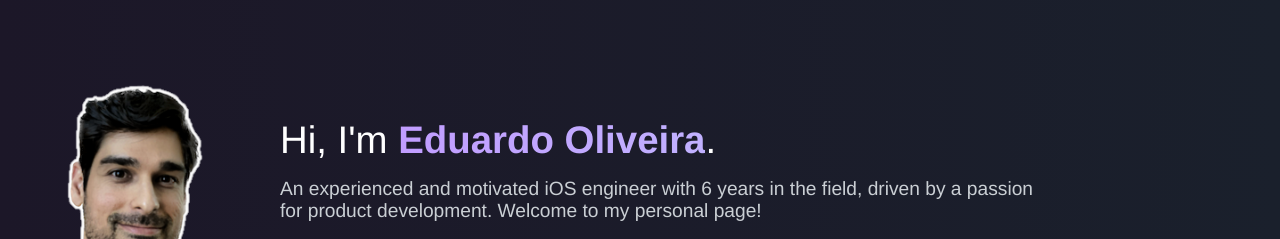
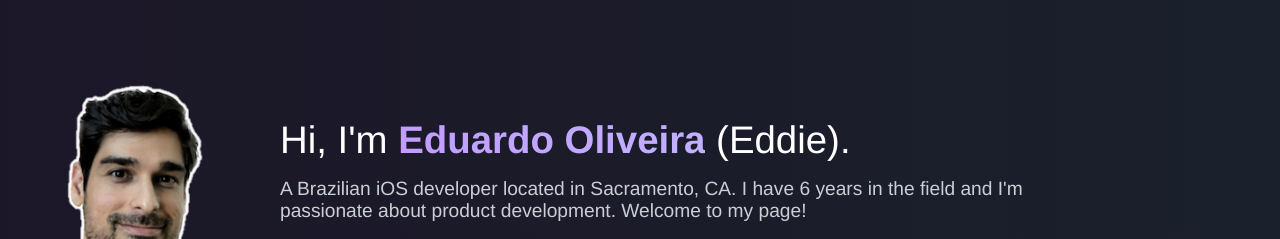
Before and after one commit to edumtto/edumtto.github.io, a plain HTML site: page index.html in a window 1280 px wide. Shown: the top 239 px of the page. Drawn offline with Linux system fonts and the light colour scheme.

Commit message:
Add copywrite information and rewrite header

```diff
--- a/index.html
+++ b/index.html
@@ -8,7 +8,7 @@
     <link rel="stylesheet" href="style.css">
     <link rel="stylesheet" href="colors.css">
     <script src="https://kit.fontawesome.com/0e1eac6e44.js" crossorigin="anonymous"></script>
-    <title>Eduardo M. Oliveira</title>
+    <title>Eduardo Oliveira</title>
 </head>
 
 <body>
@@ -20,9 +20,10 @@
             <img id="avatar" src="img/avatar.png"></img>
             <!-- Hi, I'm ... -->
             <div id="avatar-text">
-                <h1>Hi, I'm <b>Eduardo Oliveira</b>.</h1>
-                <p>An experienced and motivated iOS engineer with 6 years in the field, driven by a passion for product
-                    development. Welcome to my personal page! </p>
+                <h1>Hi, I'm <b>Eduardo Oliveira</b> (Eddie).</h1>
+                <p>A Brazilian iOS developer located in Sacramento, CA.
+                    I have 6 years in the field and I'm passionate about product development.
+                    Welcome to my page! </p>
 
                 <div id="avatar-buttons">
                     <a href="https://www.linkedin.com/in/edumottaoliveira/"><i class="fab fa-linkedin"></i></a>
@@ -87,7 +88,7 @@
         </div>
     </section>
 
-    <section id="section-skills" class="default-container">
+    <!-- <section id="section-skills" class="default-container">
         <h2>SKILLS</h2>
 
         <div class="content">
@@ -141,7 +142,7 @@
                 <div>technical leadership</div>
             </div>
         </div>
-    </section>
+    </section> -->
 
 
     <!-- PROJECTS SECTION -->
@@ -327,7 +328,7 @@
             <a href="pdfs/resume.pdf">here</a>.
         </div>
         <div>
-            Located in Sacramento, CA.
+            <small>&copy; Copyright 2023, Eduardo Oliveira</small>
         </div>
     </footer>
 
```
